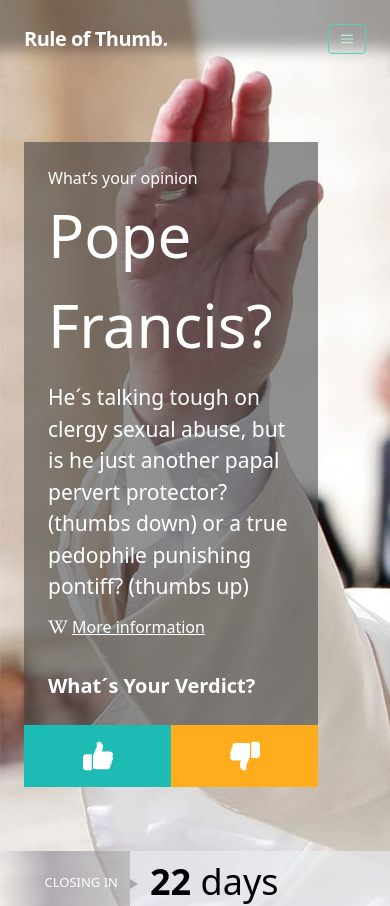
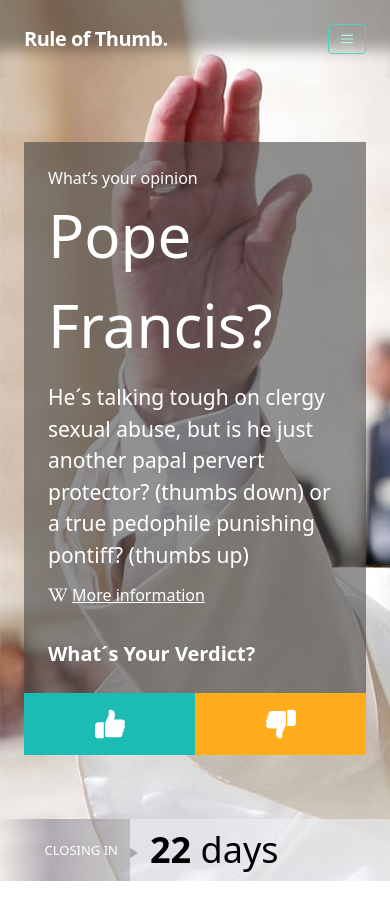
Before and after one commit to leovafme/zemoga-ui-test, a React (Create React App) app: page / in a window 390 px wide. Shown: the top 906 px of the page. Built offline with nearby package versions, Linux system fonts and the light colour scheme.

Commit message:
fix card in responsive

```diff
--- a/src/App.js
+++ b/src/App.js
@@ -18,7 +18,7 @@ function App() {
                 <div className="w-full p-6">
                     <Card/>
                 </div>
-                <div className="w-full p-6"></div>
+                <div className="w-full p-6 hidden lg:inline-block"></div>
             </div>
 
             <div className="h-10"></div>
```
